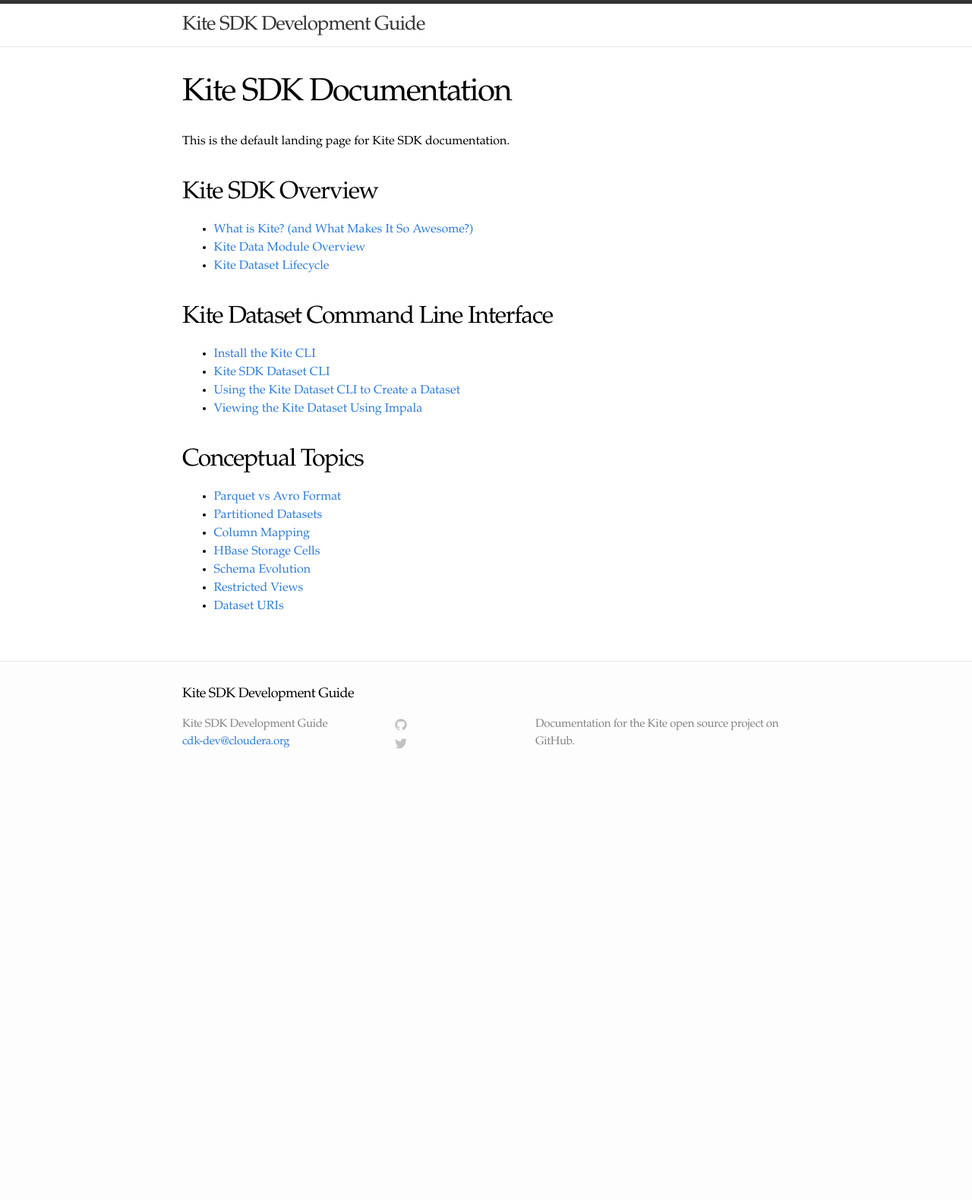
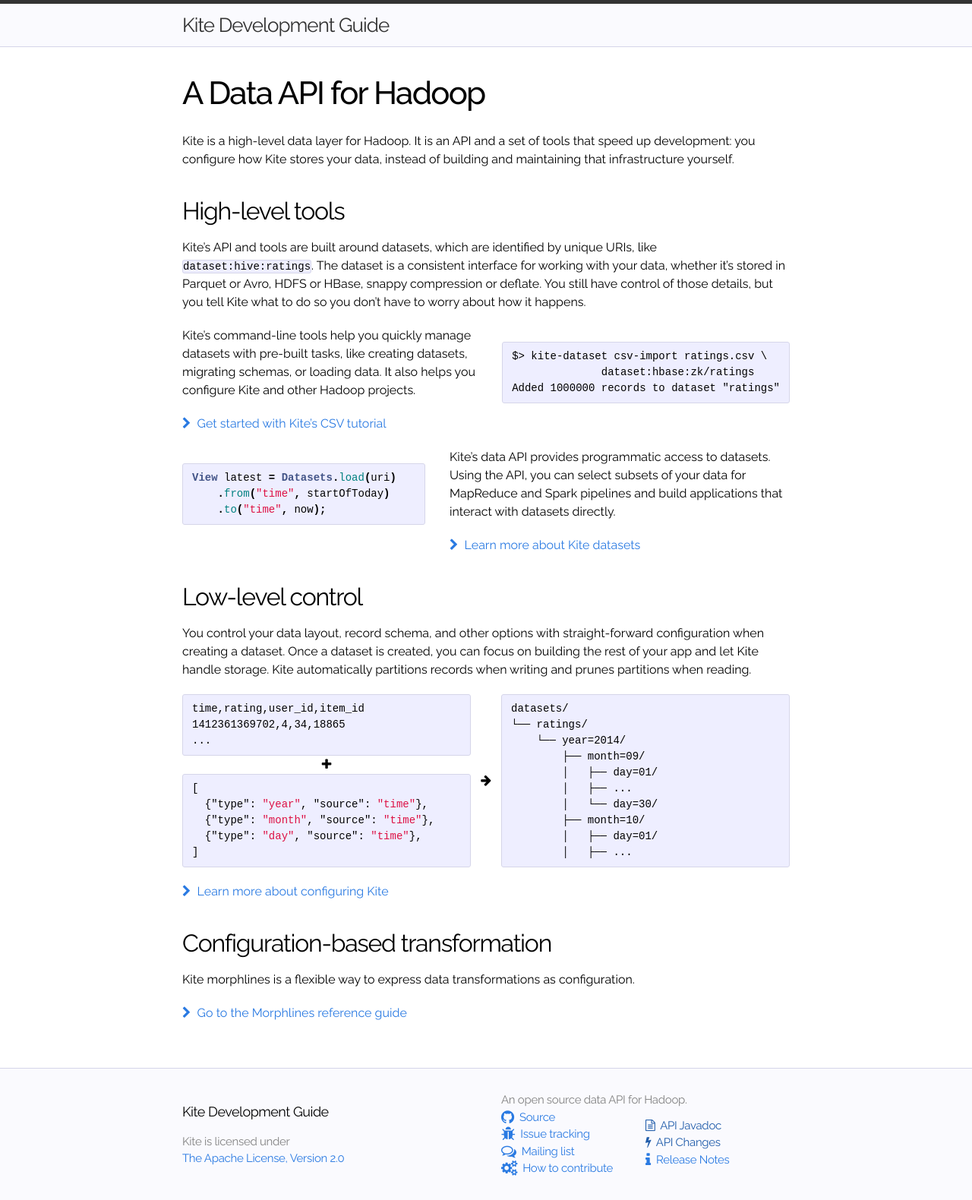
Before and after one commit to kite-sdk/kite-docs, a Jekyll site: the page built from index.md, in a window 1280 px wide. Shown: the whole page at 76% size. Built offline with Jekyll 4.4.1, drawn with Linux system fonts in a browser that asks for light colours; nearby versions of some CDN libraries; before the commit the page ends 1037 px from its top, so only the background shows below that.

Commit message:
Add Kite start page as index.html.
The existing index has been moved to all-pages.md. This needs to be
improved before committing, possibly by organizing all pages and adding
a sidebar rather than using all-pages directly.

```diff
--- a/_config.yml
+++ b/_config.yml
@@ -1,13 +1,20 @@
 # Site settings
-title: Kite SDK Development Guide
+title: Kite Development Guide
 email: cdk-dev@cloudera.org
-description: "Documentation for the Kite open source project on GitHub."
+description: "An open source data API for Hadoop."
 baseurl: "/docs/current/guide"
 url: "http://kitesdk.org"
-include: ["./samples/"]
+
+license_url: "http://www.apache.org/licenses/LICENSE-2.0.html"
+github_url: "https://github.com/kite-sdk/kite"
+issue_tracker_url: "https://issues.cloudera.org/browse/CDK"
+mailing_list_url: "https://groups.google.com/a/cloudera.org/forum/#!forum/cdk-dev"
+contributing_url: "https://github.com/kite-sdk/kite/wiki/How-to-contribute"
+
 dataset-command: "kite-dataset"
 
 # Build settings
+include: ["./samples/"]
 markdown: kramdown
 permalink: pretty
 kramdown:
--- a/_includes/footer.html
+++ b/_includes/footer.html
@@ -1,59 +1,39 @@
 <footer class="site-footer">
 
-  <div class="wrap">
+  <div class="wrap columns">
 
-    <h2 class="footer-heading">{{ site.title }}</h2>
+    <div class="left">
+      <h2 class="footer-heading">{{ site.title }}</h2>
 
-    <div class="footer-col-1 column">
       <ul>
-        <li>{{ site.title }}</li>
-        <li><a href="mailto:{{ site.email }}">{{ site.email }}</a></li>
+        <li>Kite is licensed under</li>
+        <li><a href="{{ site.license_url }}">The Apache License, Version 2.0</a></li>
       </ul>
     </div>
 
-    <div class="footer-col-2 column">
-      <ul>
-        <li>
-          <a href="https://github.com/{{ site.username }}">
-            <span class="icon github">
-              <svg version="1.1" class="github-icon-svg" xmlns="http://www.w3.org/2000/svg" xmlns:xlink="http://www.w3.org/1999/xlink" x="0px" y="0px"
-                 viewBox="0 0 16 16" enable-background="new 0 0 16 16" xml:space="preserve">
-                <path fill-rule="evenodd" clip-rule="evenodd" fill="#C2C2C2" d="M7.999,0.431c-4.285,0-7.76,3.474-7.76,7.761
-                c0,3.428,2.223,6.337,5.307,7.363c0.388,0.071,0.53-0.168,0.53-0.374c0-0.184-0.007-0.672-0.01-1.32
-                c-2.159,0.469-2.614-1.04-2.614-1.04c-0.353-0.896-0.862-1.135-0.862-1.135c-0.705-0.481,0.053-0.472,0.053-0.472
-                c0.779,0.055,1.189,0.8,1.189,0.8c0.692,1.186,1.816,0.843,2.258,0.645c0.071-0.502,0.271-0.843,0.493-1.037
-                C4.86,11.425,3.049,10.76,3.049,7.786c0-0.847,0.302-1.54,0.799-2.082C3.768,5.507,3.501,4.718,3.924,3.65
-                c0,0,0.652-0.209,2.134,0.796C6.677,4.273,7.34,4.187,8,4.184c0.659,0.003,1.323,0.089,1.943,0.261
-                c1.482-1.004,2.132-0.796,2.132-0.796c0.423,1.068,0.157,1.857,0.077,2.054c0.497,0.542,0.798,1.235,0.798,2.082
-                c0,2.981-1.814,3.637-3.543,3.829c0.279,0.24,0.527,0.713,0.527,1.437c0,1.037-0.01,1.874-0.01,2.129
-                c0,0.208,0.14,0.449,0.534,0.373c3.081-1.028,5.302-3.935,5.302-7.362C15.76,3.906,12.285,0.431,7.999,0.431z"/>
-              </svg>
-            </span>
-            <span class="username">{{ site.username }}</span>
-          </a>
-        </li>
-        <li>
-          <a href="https://twitter.com/{{ site.username }}">
-            <span class="icon twitter">
-              <svg version="1.1" class="twitter-icon-svg" xmlns="http://www.w3.org/2000/svg" xmlns:xlink="http://www.w3.org/1999/xlink" x="0px" y="0px"
-                 viewBox="0 0 16 16" enable-background="new 0 0 16 16" xml:space="preserve">
-                <path fill="#C2C2C2" d="M15.969,3.058c-0.586,0.26-1.217,0.436-1.878,0.515c0.675-0.405,1.194-1.045,1.438-1.809
-                c-0.632,0.375-1.332,0.647-2.076,0.793c-0.596-0.636-1.446-1.033-2.387-1.033c-1.806,0-3.27,1.464-3.27,3.27
-                c0,0.256,0.029,0.506,0.085,0.745C5.163,5.404,2.753,4.102,1.14,2.124C0.859,2.607,0.698,3.168,0.698,3.767
-                c0,1.134,0.577,2.135,1.455,2.722C1.616,6.472,1.112,6.325,0.671,6.08c0,0.014,0,0.027,0,0.041c0,1.584,1.127,2.906,2.623,3.206
-                C3.02,9.402,2.731,9.442,2.433,9.442c-0.211,0-0.416-0.021-0.615-0.059c0.416,1.299,1.624,2.245,3.055,2.271
-                c-1.119,0.877-2.529,1.4-4.061,1.4c-0.264,0-0.524-0.015-0.78-0.046c1.447,0.928,3.166,1.469,5.013,1.469
-                c6.015,0,9.304-4.983,9.304-9.304c0-0.142-0.003-0.283-0.009-0.423C14.976,4.29,15.531,3.714,15.969,3.058z"/>
-              </svg>
-            </span>
-            <span class="username">{{ site.username }}</span>
-          </a>
-        </li>
-      </ul>
+    <div class="middle">
     </div>
 
-    <div class="footer-col-3 column">
-      <p class="text">{{ site.description }}</p>
+    <div class="right">
+      <p class="text">{{ site.description }}
+        <div class="columns">
+          <div class="left">
+            <ul>
+              <li><a href="{{ site.github_url }}"><i class="fa fa-github fa-lg"></i>&nbsp; Source</a></li>
+              <li><a href="{{ site.issue_tracker_url }}"><i class="fa fa-bug fa-lg"></i>&nbsp; Issue tracking</a></li>
+              <li><a href="{{ site.mailing_list_url }}"><i class="fa fa-comments-o fa-lg"></i>&nbsp; Mailing list</a></li>
+              <li><a href="{{ site.contributing_url }}"><i class="fa fa-cogs fa-lg"></i>&nbsp; How to contribute</a></li>
+            </ul>
+          </div>
+          <div class="right">
+            <ul>
+              <li><a href="{{ site.javadoc_url }}"><i class="fa fa-file-text-o"></i>&nbsp; API Javadoc</a></li>
+              <li><a href="{{ site.jdiff_url }}"><i class="fa fa-bolt fs-lg"></i>&nbsp; API Changes</a></li>
+              <li><a href="{{ site.baseurl }}/release-notes"><i class="fa fa-info fa-lg"></i>&nbsp; Release Notes</a></li>
+            </ul>
+          </div>
+        </div>
+      </p>
     </div>
 
   </div>
--- a/_includes/head.html
+++ b/_includes/head.html
@@ -8,5 +8,7 @@
 
     <!-- Custom CSS -->
     <link rel="stylesheet" href="{{ site.baseurl }}/css/main.css">
+    <link href='http://fonts.googleapis.com/css?family=Raleway:200,400,500,600,700' rel='stylesheet' type='text/css'>
+    <link href="//maxcdn.bootstrapcdn.com/font-awesome/4.2.0/css/font-awesome.min.css" rel="stylesheet">
 
 </head>
--- a/css/main.css
+++ b/css/main.css
@@ -14,10 +14,10 @@ td.code {
 html, body { height: 100%; }
 
 body {
-  font-family: Palatino, TimesRoman, Serif;
+  font-family: 'Raleway', sans-serif;
   font-size: 16px;
   line-height: 1.5;
-  font-weight: 300;
+  font-weight: 400;
   background-color: #fdfdfd;
 }
 
@@ -41,6 +41,58 @@ table td {
   padding: 0.2em;
 }
 
+.left {
+  float: left;
+  clear: left;
+  overflow: auto;
+}
+
+.center {
+  text-align: center;
+}
+
+.right {
+  float: right;
+  clear: right;
+  overflow: auto;
+}
+
+.post-content .left {
+  min-width: 40%;
+  margin-right: 2em;
+}
+
+.post-content .right {
+  min-width: 40%;
+  margin-left: 2em;
+}
+
+.columns {
+  display: table;
+  width: 100%;
+}
+
+.columns .left {
+  float: none;
+  display: table-cell;
+  vertical-align: middle;
+  width: 47.5%;
+}
+
+.columns .middle {
+  display: table-cell;
+  vertical-align: middle;
+  text-align: center;
+  width: 5%;
+}
+
+.columns .right {
+  float: none;
+  display: table-cell;
+  vertical-align: middle;
+  width: 47.5%;
+}
+
 /* Utility */
 
 .wrap:before,
@@ -61,9 +113,9 @@ table td {
 
 .site-header {
   border-top: 5px solid #333;
-  border-bottom: 1px solid #e8e8e8;
+  border-bottom: 1px solid #d5d5e9;
   min-height: 56px;
-  background-color: white;
+  background-color: #fafafe;
 }
 
 .site-title,
@@ -95,13 +147,14 @@ table td {
 /* Site footer */
 
 .site-footer {
-  border-top: 1px solid #e8e8e8;
+  border-top: 1px solid #d5d5e9;
+  background-color: #fafafe;
   padding: 30px 0;
 }
 
 .footer-heading {
   font-size: 18px;
-  font-weight: 300;
+  font-weight: 400;
   letter-spacing: -.5px;
   margin-bottom: 15px;
 }
@@ -139,15 +192,6 @@ table td {
   font-size: 15px;
   letter-spacing: -.3px;
   color: #828282;
-}
-
-.github-icon-svg,
-.twitter-icon-svg {
-  display: inline-block;
-  width: 16px;
-  height: 16px;
-  position: relative;
-  top: 3px;
 }
 
 
@@ -191,7 +235,8 @@ table td {
   font-size: 42px;
   letter-spacing: -1.75px;
   line-height: 1;
-  font-weight: 300;
+  font-weight: 500;
+
 }
 
 .post-header .meta {
@@ -212,7 +257,7 @@ table td {
 .post-content h5,
 .post-content h6 {
   line-height: 1;
-  font-weight: 300;
+  font-weight: 400;
   margin: 40px 0 20px;
 }
 
@@ -246,6 +291,7 @@ table td {
 
 .post pre,
 .post code {
+  font-family: monospace;
   border: 1px solid #d5d5e9;
   background-color: #eef;
   padding: 8px 12px;
@@ -274,6 +320,10 @@ table td {
 }
 
 .post pre.terminal code { background-color: #333; }
+
+.post .no-line-numbers .line-numbers {
+  visibility: hidden;
+}
 
 /* Syntax highlighting styles */
 /* ----------------------------------------------------------*/
--- a/index.md
+++ b/index.md
@@ -1,33 +1,85 @@
 ---
 layout: page
-title: Kite SDK Documentation
+title: 'A Data API for Hadoop'
 ---
 
-This is the default landing page for Kite SDK documentation.
+Kite is a high-level data layer for Hadoop. It is an API and a set of tools that speed up development: you configure how Kite stores your data, instead of building and maintaining that infrastructure yourself.
 
-## Kite SDK Overview
+## High-level tools
+
+Kite's API and tools are built around datasets, which are identified by unique URIs, like `dataset:hive:ratings`. The dataset is a consistent interface for working with your data, whether it's stored in Parquet or Avro, HDFS or HBase, snappy compression or deflate. You still have control of those details, but you tell Kite what to do so you don't have to worry about how it happens.
 
 
-* [What is Kite? (and What Makes It So Awesome?)](Kite-SDK-Guide/)
-* [Kite Data Module Overview](Kite-Data-Module-Overview/)
-* [Kite Dataset Lifecycle](lifecycle/)
+<div class="right">
+{% highlight text %}
+$> kite-dataset csv-import ratings.csv \
+              dataset:hbase:zk/ratings
+Added 1000000 records to dataset "ratings"
+{% endhighlight %}
+</div>
 
+Kite's command-line tools help you quickly manage datasets with pre-built tasks, like creating datasets, migrating schemas, or loading data. It also helps you configure Kite and other Hadoop projects.
 
+[<i class="fa fa-chevron-right"></i>&nbsp; Get started with Kite's CSV tutorial][kite-cli]
 
-## Kite Dataset Command Line Interface
+<div class="left">
+{% highlight java %}
+View latest = Datasets.load(uri)
+    .from("time", startOfToday)
+    .to("time", now);
+{% endhighlight %}
+</div>
 
-* [Install the Kite CLI](Install-Kite/)
-* [Kite SDK Dataset CLI](Kite-Dataset-Command-Line-Interface/)
-* [Using the Kite Dataset CLI to Create a Dataset](Using-the-Kite-CLI-to-Create-a-Dataset/)
-* [Viewing the Kite Dataset Using Impala](Viewing-with-Impala/)
+Kite's data API provides programmatic access to datasets. Using the API, you can select subsets of your data for MapReduce and Spark pipelines and build applications that interact with datasets directly.
 
+[<i class="fa fa-chevron-right"></i>&nbsp; Learn more about Kite datasets][kite-data-overview]
 
-## Conceptual Topics
+## Low-level control
 
-* [Parquet vs Avro Format](Parquet-vs-Avro-Format/)
-* [Partitioned Datasets](Partitioned-Datasets/)
-* [Column Mapping](Column-Mapping/)
-* [HBase Storage Cells](HBase-Storage-Cells/)
-* [Schema Evolution](Schema-Evolution/)
-* [Restricted Views](Restricted-Views/)
-* [Dataset URIs](URIs/)
+You control your data layout, record schema, and other options with straight-forward configuration when creating a dataset. Once a dataset is created, you can focus on building the rest of your app and let Kite handle storage. Kite automatically partitions records when writing and prunes partitions when reading.
+
+<div class="columns">
+  <div class="left">
+{% highlight text %}
+time,rating,user_id,item_id
+1412361369702,4,34,18865
+...
+{% endhighlight %}
+    <div class="center"><i class="fa fa-plus"></i></div>
+{% highlight json %}
+[
+  {"type": "year", "source": "time"},
+  {"type": "month", "source": "time"},
+  {"type": "day", "source": "time"},
+]
+{% endhighlight %}
+  </div>
+  <div class="middle"><i class="fa fa-arrow-right"></i></div>
+  <div class="right">
+{% highlight text %}
+datasets/
+└── ratings/
+    └── year=2014/
+        ├── month=09/
+        │   ├── day=01/
+        │   ├── ...
+        │   └── day=30/
+        ├── month=10/
+        │   ├── day=01/
+        │   ├── ...
+{% endhighlight %}
+  </div>
+</div>
+
+[<i class="fa fa-chevron-right"></i>&nbsp; Learn more about configuring Kite][kite-config]
+
+## Configuration-based transformation
+
+Kite morphlines is a flexible way to express data transformations as configuration.
+
+[<i class="fa fa-chevron-right"></i>&nbsp; Go to the Morphlines reference guide][morphlines-intro]
+
+[kite-cli]: {{ site.baseurl }}/Using-the-Kite-CLI-to-Create-a-Dataset
+[kite-data-overview]: {{ site.baseurl }}/Kite-Data-Module-Overview
+[kite-config]: {{ site.baseurl }}/configuraton-formats
+[morphlines-intro]: /docs/latest/kite-morphlines/index.html
```
Also changed, not shown: all-pages.md (added, +33 -0 lines).
